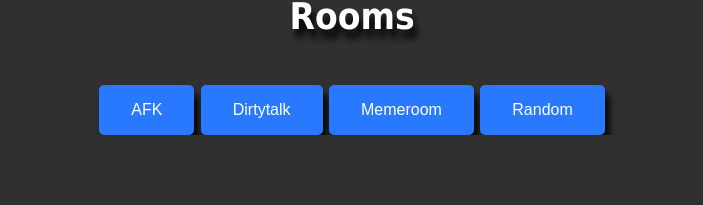
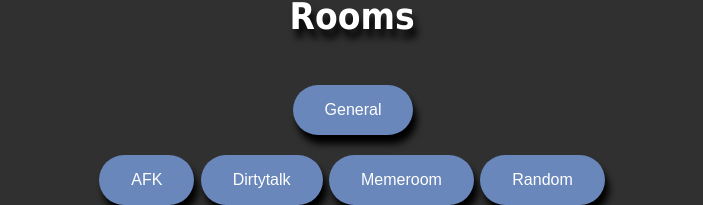
Before and after one commit to dcrjodle/chitchat, a React (Create React App) app in the folder client/: page /chat in a window 1280 px wide. Shown: the part 873-1078 px from the top of the page, without its empty margins (288-991 px from the left). Before the commit the page ends 1008 px from the top, so only its background shows below. Built offline with nearby package versions, Linux system fonts and the light colour scheme; no server answers.

Commit message:
Change of color and some other css

```diff
--- a/client/src/components/Chat/Chat.css
+++ b/client/src/components/Chat/Chat.css
@@ -69,8 +69,8 @@ html, body {
     text-shadow: 4px 9px 7px #000000;
   }
 
-  .roomButton{
-    background-color: #2979FF;; /* Green */
+  .roomButton, .generalButton{
+    background-color: rgb(105, 135, 187);
     border: none;
     color: white;
     padding: 16px 32px;
@@ -82,12 +82,17 @@ html, body {
     transition-duration: 0.4s;
     transition: all .2s ease-in-out;
     cursor: pointer;
-    border-radius: 5px;
+    border-radius: 100px;
     box-shadow: 4px 9px 7px #000000;
   }
 
-  .roomButton:hover{
-    transform: scale(1.1);
+
+  .generalButton {
+    margin: 0px 0px 20px 2px;
+  }
+
+  .roomButton:hover, .generalButton:hover{
+    background-color: rgb(78, 101, 139);
   }
 
   .roomButtons{
--- a/client/src/components/Chat/Chat.js
+++ b/client/src/components/Chat/Chat.js
@@ -77,32 +77,43 @@ const Chat = ({location}) => {
                 </div>
             </div>
             <h3 className="rooms">Rooms</h3>
+            <Link onClick = {clickgen} >
+                <div className="space"></div>
+                <button className="generalButton" id="0" type="submit"> General </button>
+            </Link>
             <div className="roomButtons">
                 <Link onClick = {clickafk} >
                     <div className="space"></div>
-           <button className="roomButton" type="submit"> AFK </button>
+                    <button className="roomButton" id="1" type="submit"> AFK </button>
                 </Link>
                 <Link onClick = {clickdt} >
                     <div className="space"></div>
-           <button className="roomButton" type="submit">Dirtytalk</button>
+                    <button className="roomButton" id="2" type="submit">Dirtytalk</button>
                 </Link>
                 <Link onClick = {clickmr} >
                     <div className="space"></div>
-           <button className="roomButton" type="submit">Memeroom</button>
+                    <button className="roomButton" id="3" type="submit">Memeroom</button>
                 </Link>
                 <Link onClick = {clickr} >
                     <div className="space"></div>
-           <button className="roomButton" type="submit">Random</button>
+                    <button className="roomButton" id="4" type="submit">Random</button>
                 </Link>
            </div>
         </div>
     )
 
+
+
+    function clickgen(){
+
+        setRoom('General');
+        window.location = `/chat?name=${name}&room=General`;
+    }
+
     function clickr(){
 
         setRoom('Random');
         window.location = `/chat?name=${name}&room=Random`;
-
     }
 
     function clickmr(){
--- a/client/src/components/InfoBar/InfoBar.css
+++ b/client/src/components/InfoBar/InfoBar.css
@@ -2,7 +2,7 @@
     display: flex;
     align-items: center;
     justify-content: space-between;
-    background-color: #2979FF;
+    background-color: rgb(255, 174, 0);
     height: 60px;
     width: 100%;
   }
--- a/client/src/components/Join/Join.css
+++ b/client/src/components/Join/Join.css
@@ -44,8 +44,8 @@ html, body {
   .button {
       color: #fff !important;
       text-decoration: none;
-      background: #2979FF;
-      padding: 20px;
+      background-color: rgb(255, 153, 0);
+      padding: 18px;
       display: inline-block;
       border: none;
       width: 100%;
@@ -55,12 +55,12 @@ html, body {
   }
 
   .button:hover {
-      background-color: #2463CD;
+      background-color: rgb(206, 117, 0);
       cursor: pointer;
     }
 
   .button:active {
-    background-color: #2463CD;
+    background-color: rgb(0, 165, 41);
     box-shadow: 0 5px 3px #000;
     transform: translateY(4px);
   }
@@ -68,7 +68,8 @@ html, body {
 
   .mt-20 {
     margin-top: 20px;
-    font-size: 18px;
+    font-size: 16px;
+    font-weight: 600;
   }
 
   @media (min-width: 320px) and (max-width: 480px) {
--- a/client/src/components/Message/Message.css
+++ b/client/src/components/Message/Message.css
@@ -1,10 +1,11 @@
 .messageBox {
   background: #F3F3F3;
   border-radius: 20px;
-  padding: 5px 20px;
+  padding: 0px 20px 0px 20px;
   color: white;
   display: inline-block;
   max-width: 80%;
+  margin: 10px 0px 10px 5px;
 }
 
 .messageText {
@@ -59,7 +60,7 @@
 }
 
 .backgroundBlue {
-  background: #2979FF;
+  background: rgb(105, 135, 187);
 }
 
 .backgroundLight {
```
Lines whose indentation alone changed are shown as unchanged.
